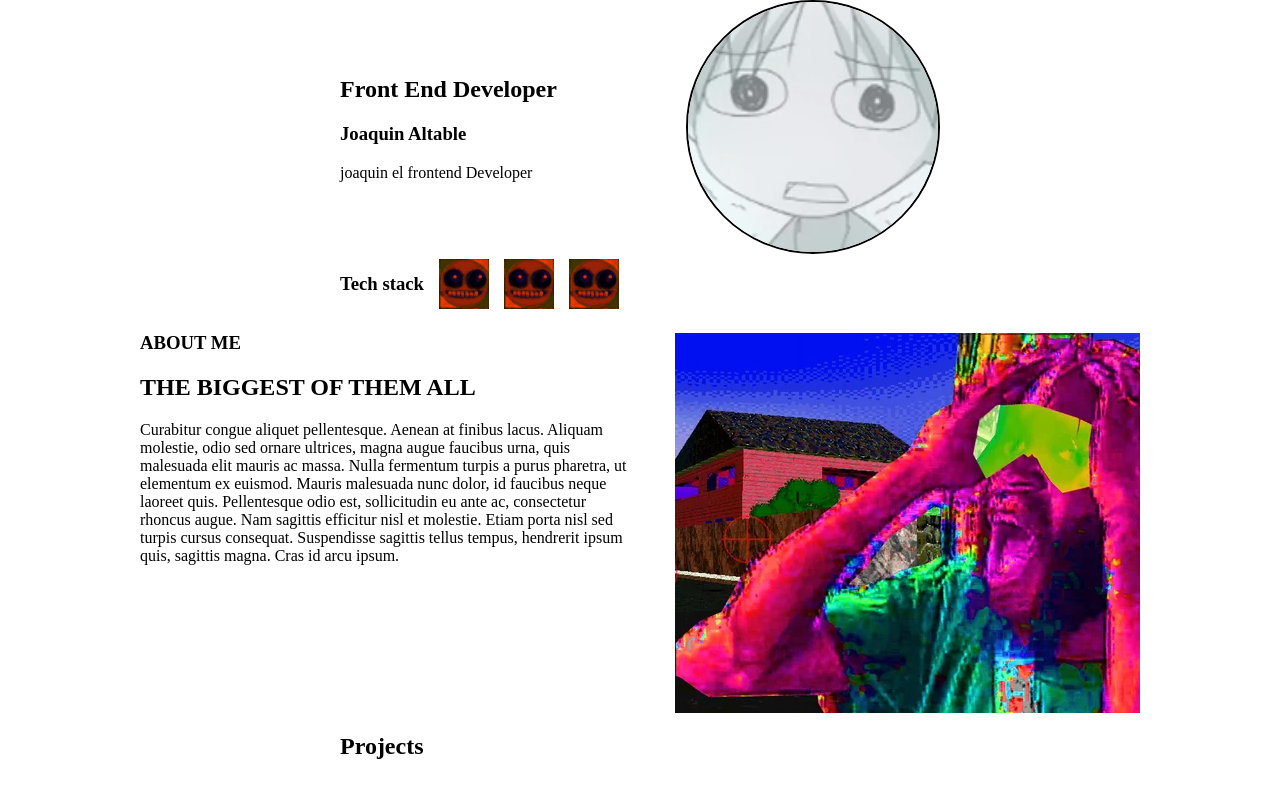
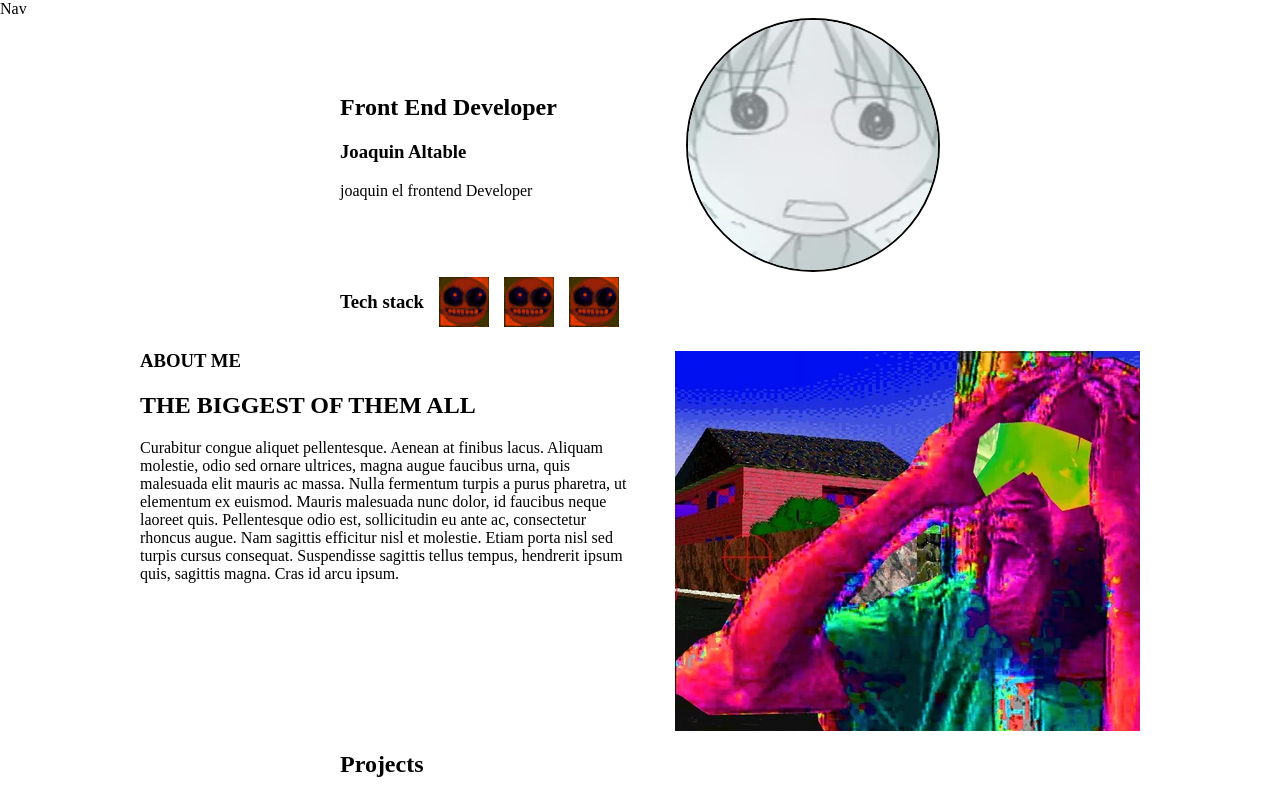
Before and after one commit to Joable/portfolio-vite, a React (Vite) app: page / in a window 1280 px wide. Shown: the top 800 px of the page. Built offline with nearby package versions, Linux system fonts and the light colour scheme.

Commit message:
created 'Nav' component

```diff
--- a/src/App.jsx
+++ b/src/App.jsx
@@ -5,11 +5,14 @@ import Contact from './Components/Contact/Contact';
 import Profile from './Components/Profile/Profile';
 import Projects from './Components/Projects/Projects';
 import Footer from './Components/Footer/Footer';
+import Nav from './Components/Nav/Nav';
 
 function App() {
 
   return (
     <>
+    <Nav/>
+
     <div className='center'>
       <Profile/>
 
--- /dev/null
+++ b/src/Components/Nav/Nav.jsx
@@ -0,0 +1,9 @@
+import styles from './Nav.module.css';
+
+export default function Nav(){
+    return(
+        <nav>
+            Nav
+        </nav>
+    );
+}
--- a/src/Components/Profile/Profile.jsx
+++ b/src/Components/Profile/Profile.jsx
@@ -4,6 +4,7 @@ import styles from './Profile.module.css';
 export default function Profile(){
     return(
         <section className={styles.profile}>
+
             <div className={styles.profileWrapper}>
                 <div className={styles.profileHeader}>
                     <h2>Front End Developer</h2>
@@ -23,6 +24,7 @@ export default function Profile(){
                 <img src="../../img/smiley.png" alt="logo2" />
                 <img src="../../img/smiley.png" alt="logo3" />
             </div>
+
         </section>
     );
 }
```
Also changed, not shown: src/Components/Nav/Nav.module.css (added).
